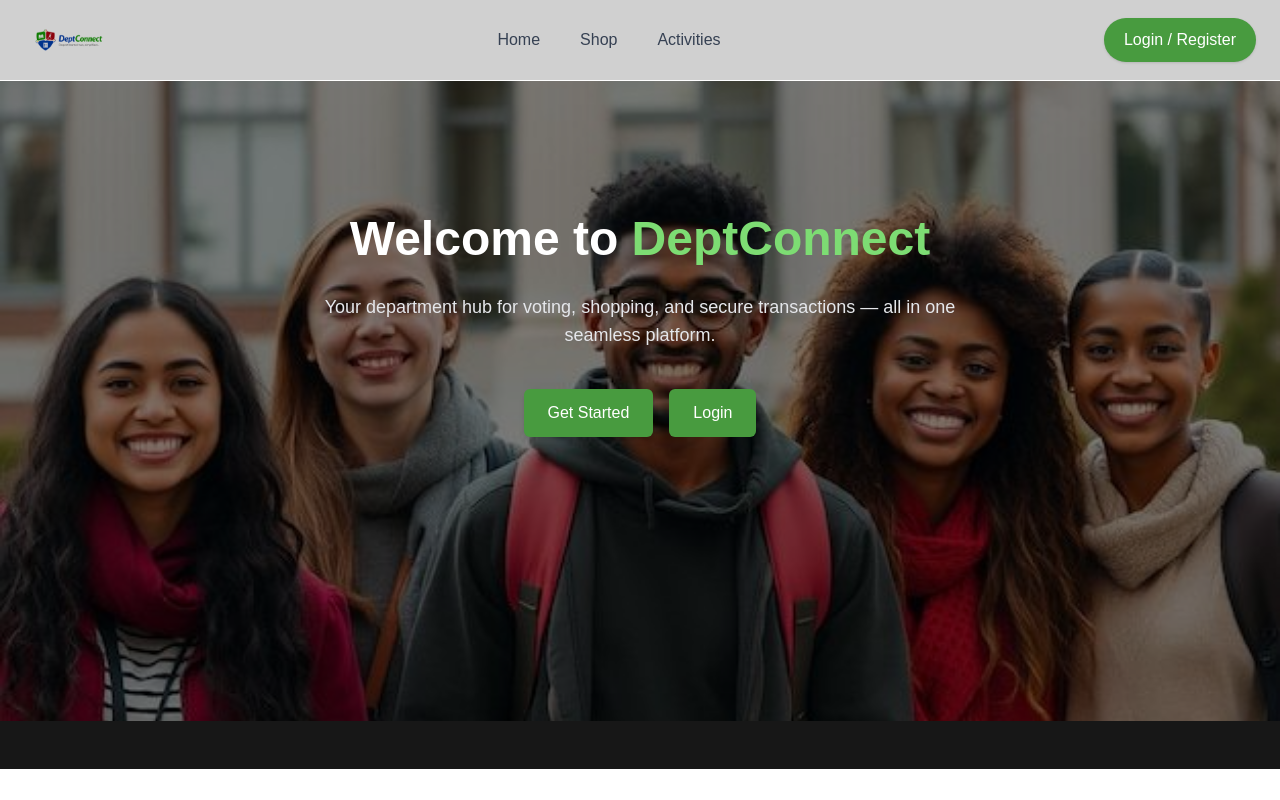
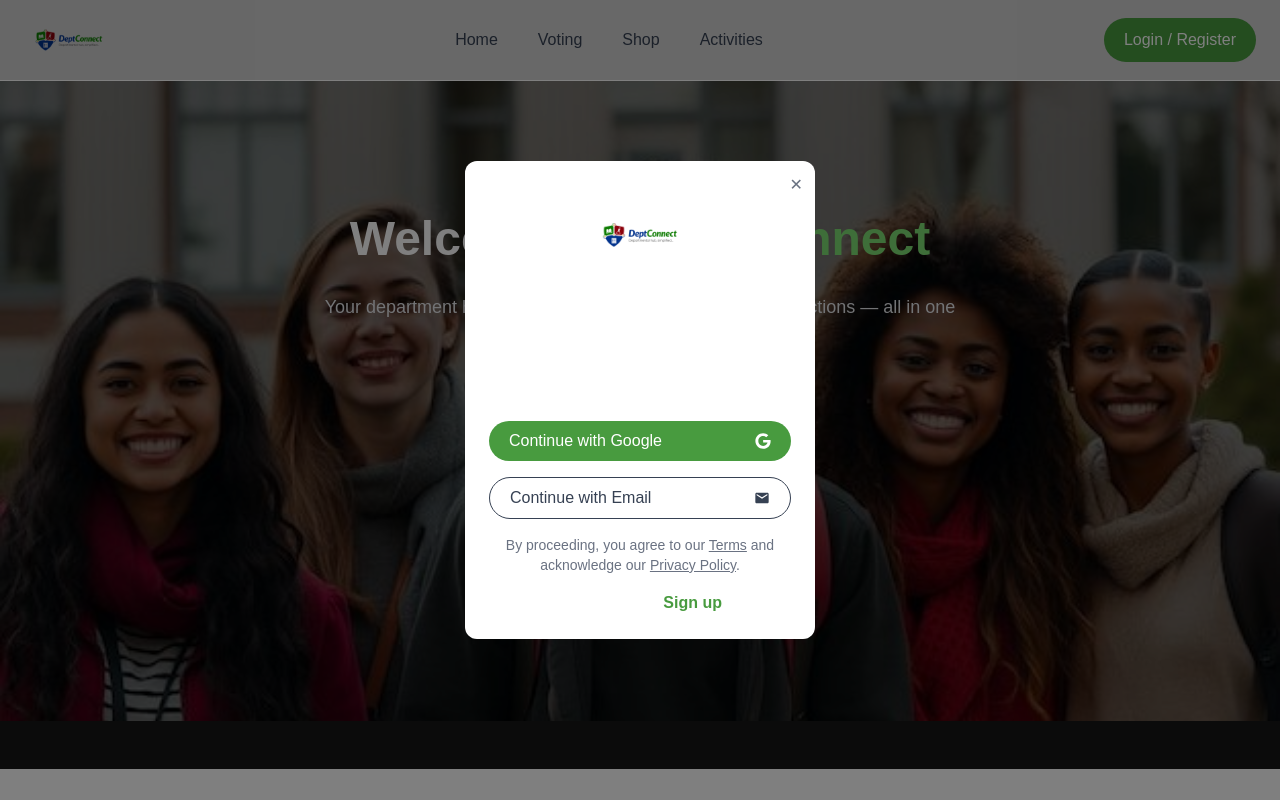
Before and after one commit to Dialawilson/deptconnect, a Next.js app: page / in a window 1280 px wide. Both pictures are taken after a click on the button "Login / Register". Shown: the top 800 px of the page. Built offline with nearby package versions, Linux system fonts and the light colour scheme.

Commit message:
modal set up done

```diff
--- a/package.json
+++ b/package.json
@@ -15,7 +15,9 @@
     "express": "^5.2.1",
     "next": "16.1.6",
     "react": "19.2.3",
-    "react-dom": "19.2.3"
+    "react-dom": "19.2.3",
+    "react-icon": "^1.0.0",
+    "react-icons": "^5.6.0"
   },
   "devDependencies": {
     "@tailwindcss/postcss": "^4",
--- a/src/componnets/Activities/Activities.tsx
+++ b/src/componnets/Activities/Activities.tsx
@@ -2,6 +2,7 @@ import hero from "@/assets/img/voters.png";
 import vote from "@/assets/img/vote2.png";
 import Image from "next/image";
 import { ArrowRightCircle, Bell, Calendar, Star } from "@deemlol/next-icons";
+import Link from "next/link";
 
 const ACTIVITIES = [
   {
@@ -91,9 +92,9 @@ export default function Activities() {
                 </label>
               </div>
 
-              <button className="w-fit mt-2 bg-[#489B3F] hover:bg-green-700 text-white font-bold py-3 px-8 rounded-full transition-colors shadow-lg uppercase text-xs tracking-widest">
+              <Link href="/voting" className="w-fit mt-2 bg-[#489B3F] hover:bg-green-700 text-white font-bold py-3 px-8 rounded-full transition-colors shadow-lg uppercase text-xs tracking-widest">
                 Vote Now
-              </button>
+              </Link>
             </div>
           </div>
 
--- /dev/null
+++ b/src/componnets/modal/modal.tsx
@@ -0,0 +1,131 @@
+"use client";
+
+import Image from "next/image";
+import { FaGoogle,  } from "react-icons/fa";
+import {MdEmail} from "react-icons/md";
+import { useState } from "react";
+import logo from "../../assets/img/logo.png";
+type Props = {
+  isOpen: boolean;
+  onClose: () => void;
+};
+
+export default function AuthModal({ isOpen, onClose }: Props) {
+  const [view, setView] = useState<"home" | "login" | "register">("home");
+
+  if (!isOpen) return null;
+
+  return (
+    <div
+      className="fixed inset-0 flex items-center justify-center bg-black/50 z-50"
+      onClick={onClose}
+    >
+      <div
+        className="bg-white w-87.5 p-6 rounded-xl relative"
+        onClick={(e) => e.stopPropagation()}
+        >
+        <div className="flex justify-center">
+
+        <Image src={logo} alt="Logo" width={100} height={90} />
+        </div>
+        {/* Cancel Button */}
+        <button
+          onClick={onClose}
+          className="absolute top-3 right-3 text-gray-500"
+        >
+          ✕
+        </button>
+
+        {/* Back Button */}
+        {view !== "home" && (
+          <button
+            onClick={() => setView("home")}
+            className="mb-4 text-sm text-gray-500"
+          >
+            ← Back
+          </button>
+        )}
+
+        {/* Screens */}
+        {view === "home" && (
+          <div className="flex flex-col gap-4 h-1/2">
+            <h2 className="text-xl font-semibold text-center">
+              Sign in to unlock <br /> the best of DeptConnect
+            </h2>
+            <p className="text-center font-light">Your Departmental Hub for Voting, Shoping and Transparency </p>
+
+            <button
+              onClick={() => setView("login")}
+              className="bg-[#489B3F] gap-3 rounded-4xl flex items-center justify-between px-5 text-white py-2 "
+            >
+
+
+              Continue with Google
+
+                <FaGoogle/>
+            </button>
+
+            <button
+              onClick={() => setView("register")}
+              className="border py-2 rounded-4xl flex items-center justify-between px-5 text-gray-700"
+            >
+              Continue with Email
+              <MdEmail/>
+            </button>
+            <p className="text-center text-sm text-gray-500">
+              By proceeding, you agree to our <span className="underline">Terms</span> and acknowledge our <span className="underline">Privacy Policy</span>.
+            </p>
+            <h3 className="text-centerm">Don`t have an account? <button onClick={() => setView("register")} className="text-[#489B3F] text-center font-bold">Sign up</button></h3>
+          </div>
+        )}
+
+        {view === "login" && (
+          <div className="flex flex-col gap-3">
+            <h2 className="text-lg font-semibold">Login</h2>
+
+            <input
+              type="email"
+              placeholder="Email"
+              className="border p-2 rounded"
+            />
+            <input
+              type="password"
+              placeholder="Password"
+              className="border p-2 rounded"
+            />
+
+            <button className="bg-[#489B3F] text-white py-2 rounded">
+              Sign In
+            </button>
+          </div>
+        )}
+
+        {view === "register" && (
+          <div className="flex flex-col gap-3">
+            <h2 className="text-lg font-semibold">Register</h2>
+
+            <input
+              type="text"
+              placeholder="Name"
+              className="border p-2 rounded"
+            />
+            <input
+              type="email"
+              placeholder="Email"
+              className="border p-2 rounded"
+            />
+            <input
+              type="password"
+              placeholder="Password"
+              className="border p-2 rounded"
+            />
+
+            <button className="bg-[#489B3F] text-white py-2 rounded">
+              Create Account
+            </button>
+          </div>
+        )}
+      </div>
+    </div>
+  );
+}
--- a/src/componnets/navbar/Navbar.tsx
+++ b/src/componnets/navbar/Navbar.tsx
@@ -1,8 +1,16 @@
+"use client";
+
 import Image from "next/image";
 import logo from "../../assets/img/logo.png";
+import Link from "next/link";
+import { useState } from "react";
+import AuthModal from "../modal/modal";
 
 export default function Navbar() {
+  const [openModal, setOpenModal] = useState(false);
+
   return (
+    <>
       <nav className="sticky top-0 z-50 bg-white/80 backdrop-blur-md border-b">
         <div className="max-w-7xl mx-auto flex items-center justify-between h-20 px-6">
 
@@ -13,34 +21,29 @@ export default function Navbar() {
 
           {/* Links */}
           <div className="hidden md:flex items-center gap-10 text-gray-700 font-medium">
-          <a
-            href="#"
-            className="hover:text-[#489B3F] transition-colors"
-          >
-            Home
-          </a>
-          <a
-            href="#"
-            className="hover:text-[#489B3F] transition-colors"
-          >
-            Shop
-          </a>
-          <a
-            href="#"
-            className="hover:text-[#489B3F] transition-colors"
-          >
-            Activities
-          </a>
+            <Link href="#">Home</Link>
+            <Link href="/voting">Voting</Link>
+            <Link href="#">Shop</Link>
+            <Link href="#">Activities</Link>
           </div>
 
-        {/* Action Button */}
+          {/* Button */}
           <div>
-          <button className="bg-[#489B3F] hover:bg-[#3e8736] text-white px-5 py-2.5 rounded-full font-medium transition-all shadow-sm hover:shadow-md">
+            <button
+              onClick={() => setOpenModal(true)}
+              className="bg-[#489B3F] hover:bg-[#3e8736] text-white px-5 py-2.5 rounded-full"
+            >
               Login / Register
             </button>
           </div>
-
         </div>
       </nav>
+
+      {/* Modal */}
+      <AuthModal
+        isOpen={openModal}
+        onClose={() => setOpenModal(false)}
+      />
+    </>
   );
 }
```
Also changed, not shown: 1 other file (tests, documents, lock files or other folders). Lines whose indentation alone changed are shown as unchanged.
